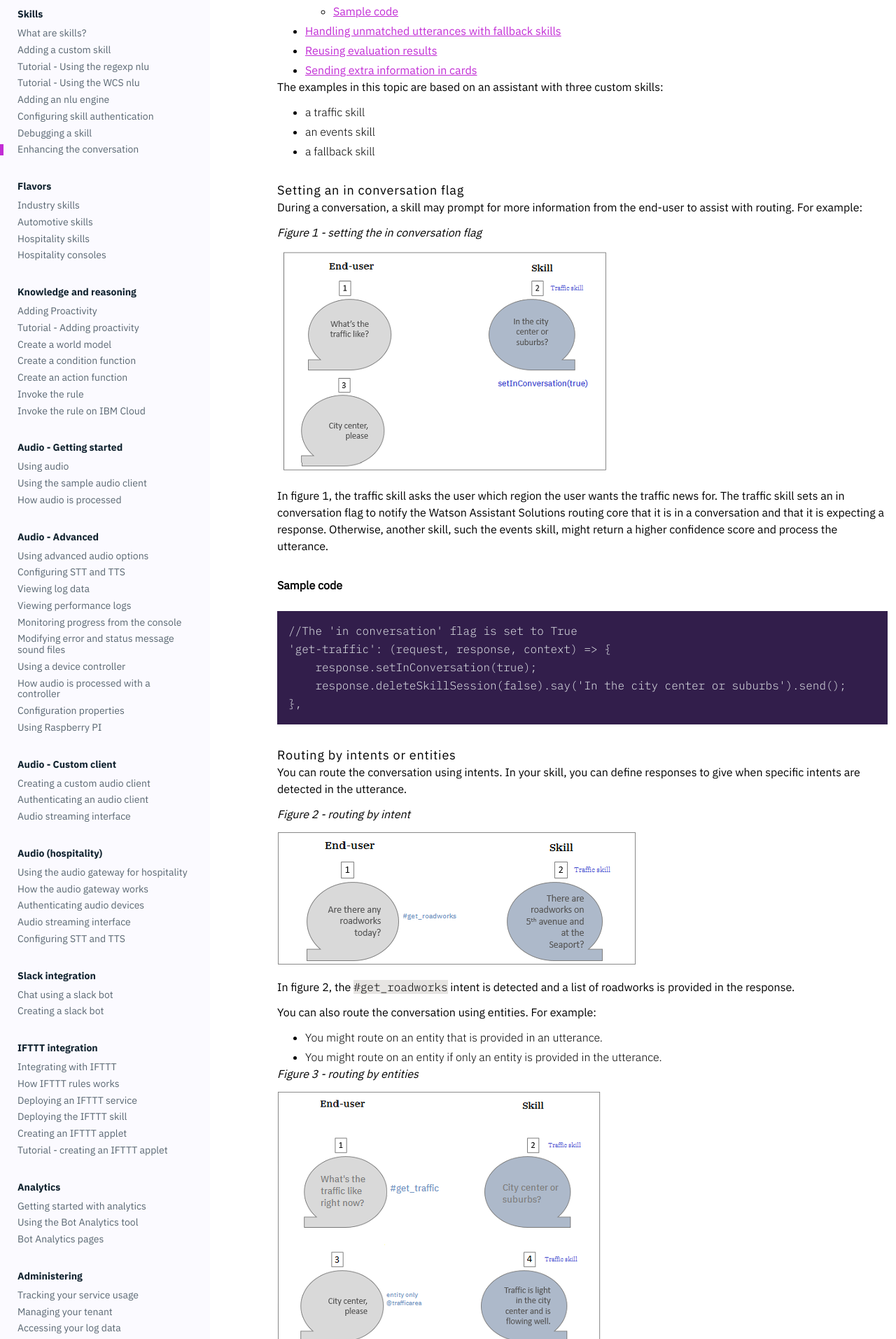
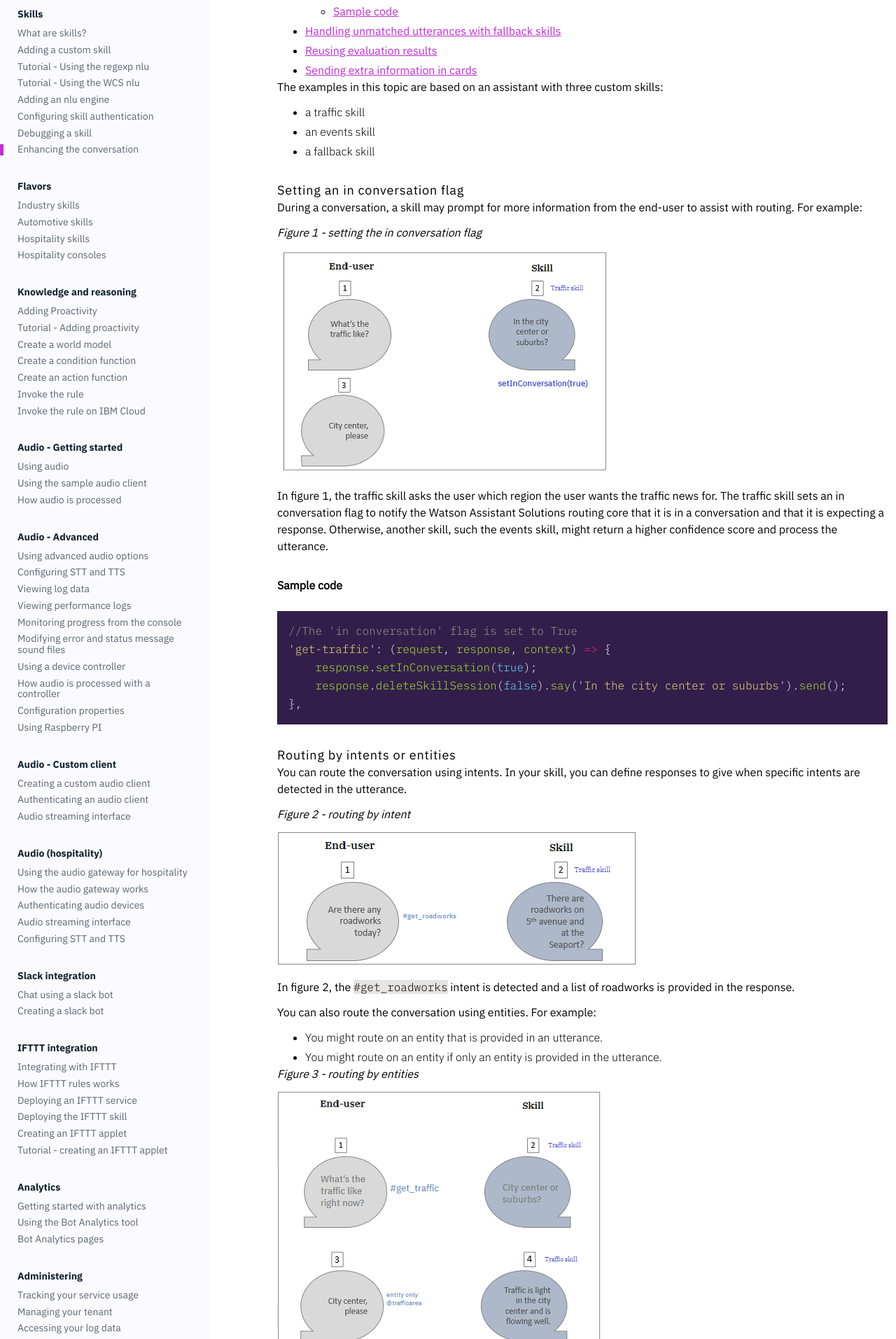
Before and after one commit to Watson-Personal-Assistant/developer, a Jekyll site: the page built from _content/skill/skill_features.md, in a window 1280 px wide. Shown: the part 544-2457 px from the top of the page at 70% size. Built offline with Jekyll 4.4.1, drawn with Linux system fonts in a browser that asks for light colours; some web fonts are replaced.

Commit message:
syntax highlighting

````diff
--- a/_content/skill/skill_features.md
+++ b/_content/skill/skill_features.md
@@ -36,7 +36,7 @@ _Figure 1 - setting the in conversation flag_
 In figure 1, the traffic skill asks the user which region the user wants the traffic news for.  The traffic skill sets an in conversation flag to notify the Watson Assistant Solutions routing core that it is in a conversation and that it is expecting a response. Otherwise, another skill, such the events skill, might return a higher confidence score and process the utterance.
 
 ##### Sample code
-```
+```javascript
 //The 'in conversation' flag is set to True
 'get-traffic': (request, response, context) => {
     response.setInConversation(true);
@@ -151,7 +151,7 @@ The baseURL of the Context REST API is
 
 To add or update the `lastReferencedLocation` and `currentLocation`, use the `PUT /{userID}/builtIn` REST API endpoint.
 
- In the following curl example, details of the `currentLocation` are specified. In this example,a user John-001, is currently in the John Hancock Tower, in Boston.
+ In the following curl example, details of the `currentLocation` are specified. In this example,a user John-001, is currently in the John Hancock Tower in Boston.
 
 ```shell
 curl -X PUT 'https://watson-personal-assistant-toolkit.mybluemix.net/v2/context/John-001/builtIn' -H  'accept: application/json' -H  'Content-Type: application/json' -d '{"currentLocation": { "@type" : "http://schema.org/Place", "name" : "John Hancock Tower Boston", "address": { "@type" : "http://schema.org/PostalAddress", "streetAddress" : "120 St James Ave", "addressLocality" : "Boston", "postalCode" : "MA 02116",  "addressCountry" : "USA"  }, "geo" : { "@type" : "http://schema.org/GeoCoordinates", "longitude" : "0.1278 W", "latitude" : "51.5074 N" }}}'
@@ -175,7 +175,7 @@ Curl -X GET 'https://watson-personal-assistant-toolkit.mybluemix.net/context/Joh
 ```
 A response similar to the following response is returned:
 
-```JSON
+```json
 {
  "@type": "http://schema.org/Place",
  "name": "John Hancock Tower Boston",
@@ -227,7 +227,7 @@ In figure 8, when `$location` in utterance context is set to _at home_, the eval
 **Note**: The `$location` variable is set by the app that is running in the car or the house, that is, the app that is sending the request.
 
 ##### Sample code
-```
+```javascript
 //Example of rejecting an utterance evaluation request based on utterance context
 evaluation: (request, evaluationResponse, context) => {
     if (context.utterance.location && context.utterance.location !== 'car') {
@@ -255,7 +255,7 @@ To configure a fallback skill, complete these steps:
 
 1.  Create a fallback skill, add fallback intents to the skill, and associate actions with these intents. <br>**Important**: Create fallback intents that are broad enough to capture most utterances and are likely to return a high confidence score for any utterance.
 2.  Add the skill to a skill set and tag it as a fallback skill.  For example, in skillsData, set:
-```
+```json
 {
   "fallback": true,
   "skillNames": [
@@ -269,7 +269,7 @@ A fallback skill is created.
 In response to an evaluation request from the routing core, your skill might return the skills response to the user utterance in the `evaluationResponse` object.  You might want to use these results and avoid an extra converse request to your skill.
 
 Sample code:
-```
+```javascript
 {
   'yes': (request, response, context) => {
       handler.saveEvaluationContext(context, request.evaluationResponse.context)
@@ -291,7 +291,7 @@ Figure 10 - sending a card in the converse response
 ![Returning information in a card ]({{site.baseurl}}/images/card.png)
 
 Sample code:
-```JAVASCRIPT
+```javascript
 
 response.card('some action', {"some", "json"}),
 ```
````
